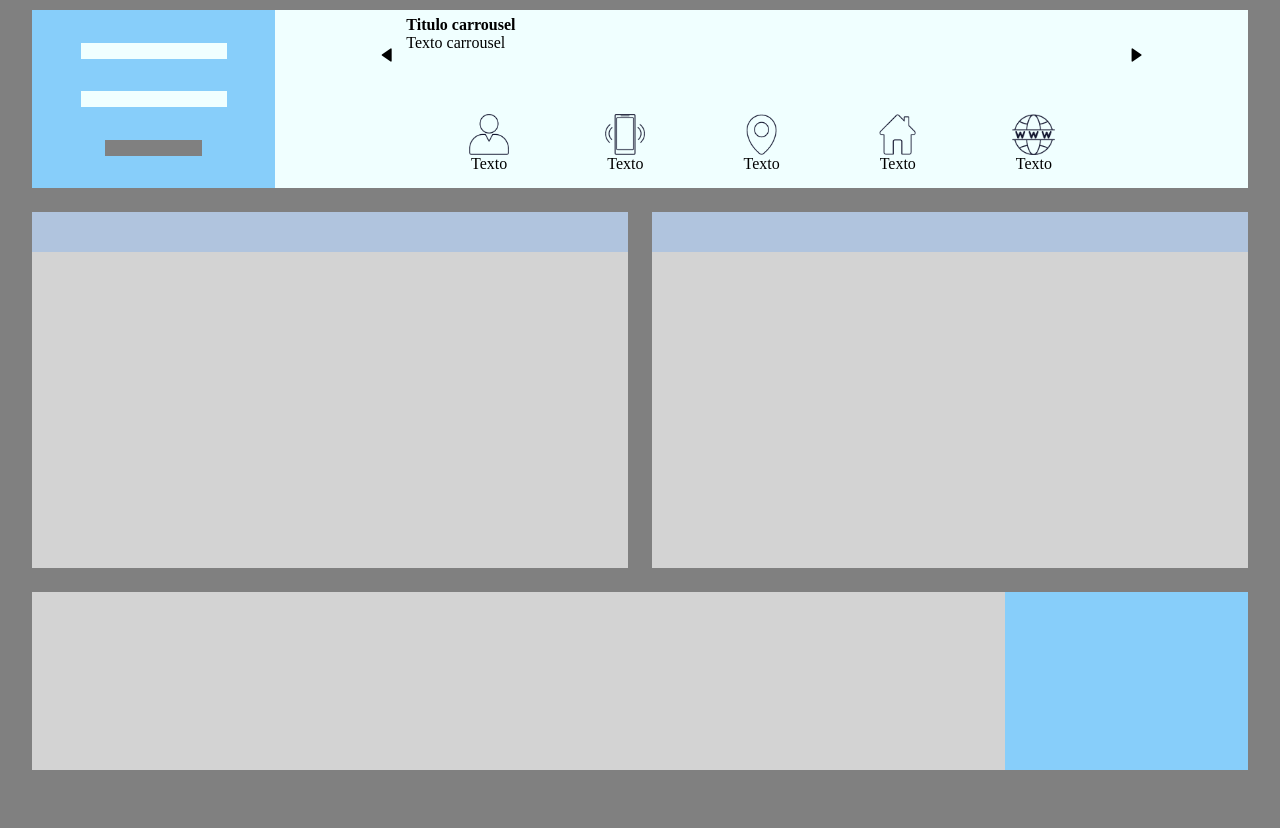
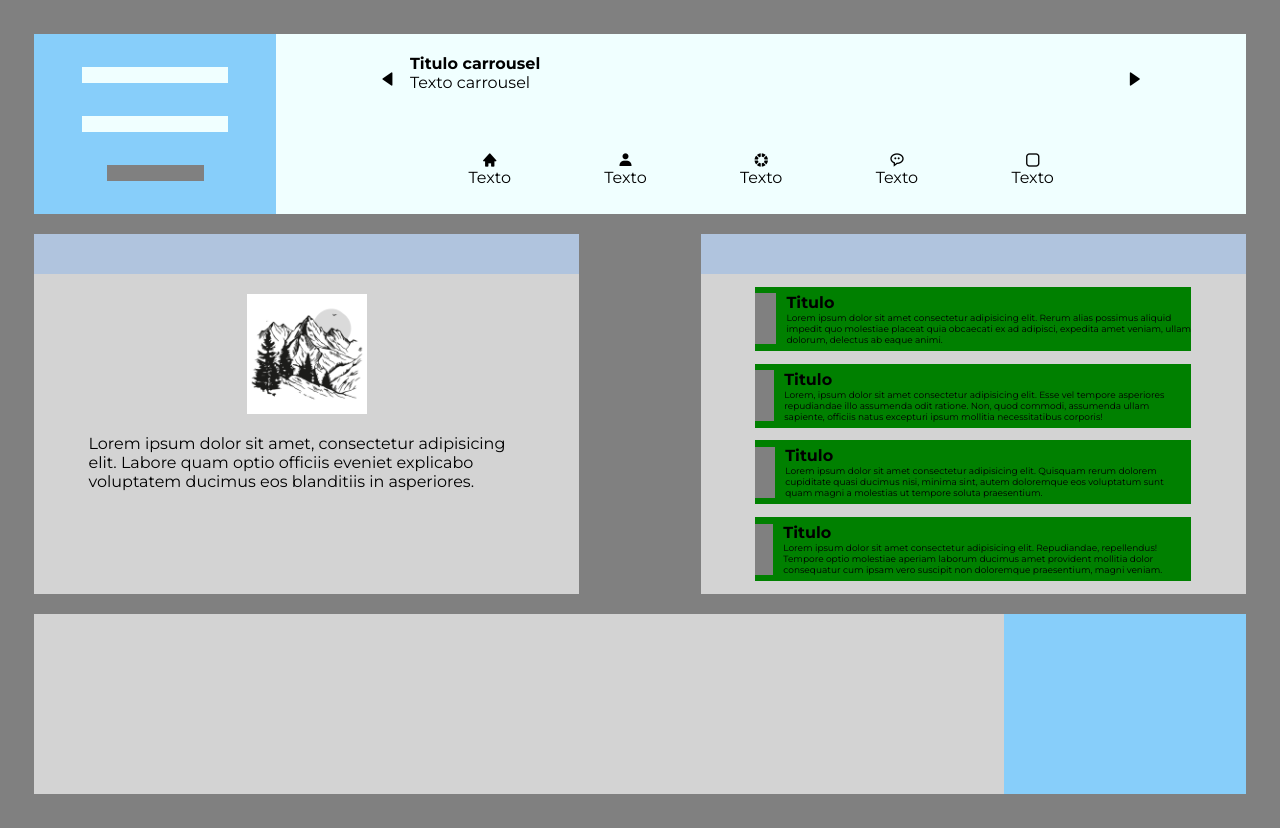
Before and after one commit to ivo-gabriel/Front_3ro, a plain HTML site: page Maqueteado/plantilla9c1.html in a window 1280 px wide. Before the commit the page ends 800 px from the top, so only its background shows below. Drawn offline with nearby package versions, Linux system fonts and the light colour scheme.

Commit message:
me voyyyy - plantilla 9

```diff
--- a/Maqueteado/p9c1.css
+++ b/Maqueteado/p9c1.css
@@ -1,3 +1,5 @@
+@import url('https://fonts.googleapis.com/css2?family=Montserrat:ital,wght@0,100..900;1,100..900&display=swap');
+
 :root{
     --principal: lightgray;
     --principal2: azure;
@@ -5,39 +7,45 @@
     --accent: lightsalmon;
     --bg: gray;
     --support: lightsteelblue;
+
+    --color-feo-para-ver: green;
 }
 
 *{
     margin: 0px;
     padding: 0px;
     box-sizing: border-box;
+
+    font-family: "Montserrat", sans-serif;
+    font-optical-sizing: auto;
 }
 
 body{
     /* width: 100vw; */
     background-color: var(--bg);
     padding: 10px;
+
     display: flex;
     justify-content: center;
     align-items: center;
 }
 
-.grid-container{
+.container{
     height: 95vh;
     width: 95vw;
 
-    display: grid;
-    gap: 1.5rem;
-    grid-template-columns: auto auto;
-    grid-template-rows: 1fr 2fr 1fr;
+    display: flex;
+    flex-direction: column;
+    margin: 1.5rem;
 }
 
 header{
     background-color: var(--principal);
-    grid-column: 1 / 3;
-    grid-row: 1 / 1;
+    display: flex;
 
-    display: flex;
+    height: 25%;
+    width: 100%;
+    margin-bottom: 20px;
 
     .box{
         height: 100%;
@@ -86,7 +94,7 @@ header{
 
             .carrousel-content{
                 width: calc(100% - 30px);
-                padding: 2px 5px;
+                padding: 2% 1%;
             }
         }
 
@@ -104,8 +112,8 @@ header{
                 align-items: center;
                 margin: 0px 5px;
 
-                img{
-                    height: 50%;
+                i{
+                    /* TODO: adaptartamaño icons */
                 }
 
                 p{
@@ -117,10 +125,24 @@ header{
     }
 }
 
-section {
+section{
+
+    height: 50%;
+    width: 100%;
+    margin-bottom: 20px;
+
+    display: flex;
+    justify-content: space-between;
+
+    article {
         background-color: var(--principal);
-    grid-column: 1 / 1;
-    grid-row: 2 / 2;
+
+        width: 45%;
+        height: 100%;
+
+        display: flex;
+        flex-direction: column;
+        align-items: center;
 
         h2{
             width: 100%;
@@ -128,24 +150,72 @@ section {
             background-color: var(--support);
         }
 
+        img{
+            width: 120px;
+            margin: 20px;
+        }
+
+        p{
+            width: 80%;
+            height: auto;
+        }
     }
 
     aside{
         background-color: var(--principal);
-    grid-column: 2 / 2;
-    grid-row: 2 / 2;
+        width: 45%;
+        height: 100%;
 
         h2{
             width: 100%;
             height: 2.5rem;
             background-color: var(--support);
+
+            position: relative;
+            top: 0px;
+            left: 0px;
+        }
+
+        .posts-container{
+            width: 100%;
+            height: calc(100% - 2.5rem);
+            display: flex;
+            flex-direction: column;
+            justify-content: space-evenly;
+            align-items: center;
+
+            .post-cont{
+                width: 80%;
+                height: 20%;
+                background-color: var(--color-feo-para-ver);
+
+                display: flex;
+                align-items: center;
+
+                .pimg{
+                    height: 80%;
+                    width: 50px;
+                    background-color: var(--bg);
+                }
+                .post{
+                    margin-left: 10px;
+
+                    h4{
+
+                    }
+                    p{
+                        font-size: xx-small;
+                    }
+                }
+            }
+        }
     }
 }
 
 footer{
     background-color: var(--principal);
-    grid-column: 1 / 3;
-    grid-row: 3 / 3;
+    height: 25%;
+    width: 100%;
 
     display: flex;
 
--- a/Maqueteado/plantilla9c1.html
+++ b/Maqueteado/plantilla9c1.html
@@ -8,7 +8,7 @@
     <link href='https://unpkg.com/boxicons@2.1.4/css/boxicons.min.css' rel='stylesheet'>
 </head>
 <body>
-    <main class="grid-container">
+    <main class="container">
         <header>
             <div class="box">
                 <p></p>
@@ -31,23 +31,23 @@
 
                 <div class="mini-cards-container">
                     <div class="mini-card">
-                        <img src="imgs/Icon-1.png" alt="User">
+                        <i class='bx bxs-home'></i>
                         <p>Texto</p>
                     </div>
                     <div class="mini-card">
-                        <img src="imgs/Icon-2.png" alt="Celphone">
+                        <i class='bx bxs-user'></i>
                         <p>Texto</p>
                     </div>
                     <div class="mini-card">
-                        <img src="imgs/Icon-3.png" alt="Ubication">
+                        <i class='bx bxs-color' ></i>
                         <p>Texto</p>
                     </div>
                     <div class="mini-card">
-                        <img src="imgs/Icon-4.png" alt="Home">
+                        <i class='bx bx-message-rounded-dots' ></i>
                         <p>Texto</p>
                     </div>
                     <div class="mini-card">
-                        <img src="imgs/Icon-6.png" alt="Mail">
+                        <i class='bx bx-square-rounded' ></i>
                         <p>Texto</p>
                     </div>
                 </div>
@@ -55,12 +55,50 @@
         </header>
 
         <section>
-            <h2></h2>
+            <article>
+                <h2></h2>
+                <img src="imgs/mountain.jpg" alt="">
+                <p>Lorem ipsum dolor sit amet, consectetur adipisicing elit.
+                    Labore quam optio officiis eveniet explicabo voluptatem
+                    ducimus eos blanditiis in asperiores. </p>
+            </article>
+
+            <aside>
+                <h2></h2>
+
+                <div class="posts-container">
+                    <div class="post-cont">
+                        <div class="pimg"></div>
+                        <div class="post">
+                            <h4>Titulo</h4>
+                            <p>Lorem ipsum dolor sit amet consectetur adipisicing elit. Rerum alias possimus aliquid impedit quo molestiae placeat quia obcaecati ex ad adipisci, expedita amet veniam, ullam dolorum, delectus ab eaque animi.</p>
+                        </div>
+                    </div>
+                    <div class="post-cont">
+                        <div class="pimg"></div>
+                        <div class="post">
+                            <h4>Titulo</h4>
+                            <p>Lorem, ipsum dolor sit amet consectetur adipisicing elit. Esse vel tempore asperiores repudiandae illo assumenda odit ratione. Non, quod commodi, assumenda ullam sapiente, officiis natus excepturi ipsum mollitia necessitatibus corporis!</p>
+                        </div>
+                    </div>
+                    <div class="post-cont">
+                        <div class="pimg"></div>
+                        <div class="post">
+                            <h4>Titulo</h4>
+                            <p>Lorem ipsum dolor sit amet consectetur adipisicing elit. Quisquam rerum dolorem cupiditate quasi ducimus nisi, minima sint, autem doloremque eos voluptatum sunt quam magni a molestias ut tempore soluta praesentium.</p>
+                        </div>
+                    </div>
+                    <div class="post-cont">
+                        <div class="pimg"></div>
+                        <div class="post">
+                            <h4>Titulo</h4>
+                            <p>Lorem ipsum dolor sit amet consectetur adipisicing elit. Repudiandae, repellendus! Tempore optio molestiae aperiam laborum ducimus amet provident mollitia dolor consequatur cum ipsam vero suscipit non doloremque praesentium, magni veniam.</p>
+                        </div>
+                    </div>
+                </div>
+            </aside>
+
         </section>
-
-        <aside>
-            <h2></h2>
-        </aside>
 
         <footer>
             <div class="cards"></div>
```
Also changed, not shown: Maqueteado/imgs/mountain.jpg (added). Lines whose indentation alone changed are shown as unchanged.
